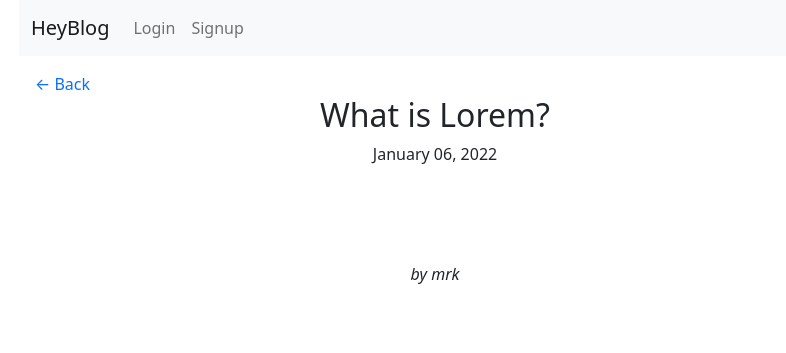
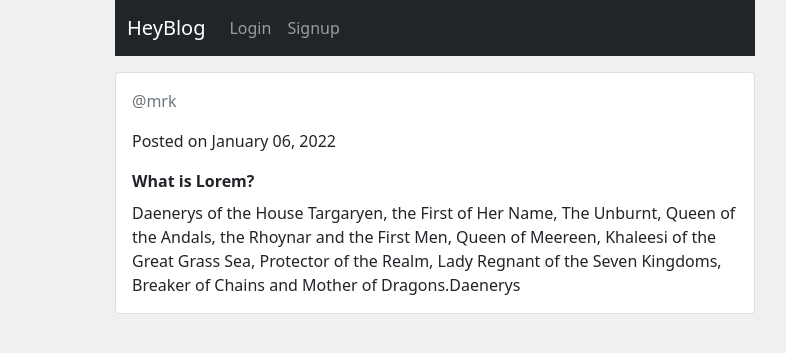
Before and after one commit to mark-akbarov/heyblog, a Django app: page /blog/3/ in a window 1280 px wide. Shown: the top 353 px of the page, without its empty margins (205-991 px from the left). Run offline with Django 3.2, Linux system fonts and the light colour scheme; data comes from the database, SQL or seed files in the repository; both versions use the stored data as it was after the commit.

Commit message:
Redesign templates

```diff
--- a/blog/models.py
+++ b/blog/models.py
@@ -6,13 +6,23 @@ class Blog(models.Model):
     title = models.CharField(max_length=150)
     text = models.CharField(max_length=280, default='100')
     date = models.DateTimeField(auto_now_add=True)
-    author = models.ForeignKey(
-    get_user_model(),
-    on_delete=models.CASCADE,
-    )
+    author = models.ForeignKey(get_user_model(), on_delete=models.CASCADE,)
 
     def __str__(self):
         return self.title
 
     def get_absolute_url(self):
         return reverse('blog_detail', kwargs={'pk' : self.pk})
+
+
+class Comment(models.Model):
+    post = models.ForeignKey(Blog, on_delete=models.CASCADE, related_name='comments')
+    name = models.CharField(max_length=80)
+    email = models.EmailField()
+    body = models.TextField()
+    created = models.DateTimeField(auto_now_add=True)
+    updated = models.DateTimeField(auto_now=True)
+    active = models.BooleanField(default=True)
+
+    class Meta:
+        ordering = ('created',)
--- a/blog/templates/blog/base.html
+++ b/blog/templates/blog/base.html
@@ -11,12 +11,13 @@
 
     <style>
       body{
-        width: 65%;
+        width: 50%;
         margin: 0 auto;
+        background-color: #f0f0f0;
       }
 
       div.card{
-        margin: 3em;
+        margin-top: 1em;
       }
       @media only screen and (max-width: 600px) {
         body {
@@ -27,12 +28,16 @@
         div.card{
           margin: 0.5em;
         }
+
+        p.author-title{
+          font-size: 8px;
+        }
       }
     </style>
 
   </head>
   <body>
-    <nav class="navbar navbar-expand-lg navbar-light bg-light">
+    <nav class="navbar navbar-expand-lg navbar-dark bg-dark">
       <div class="container-fluid">
         <a class="navbar-brand" href="{% url 'home' %}">HeyBlog</a>
         <button class="navbar-toggler" type="button" data-bs-toggle="collapse" data-bs-target="#navbarNavDropdown" aria-controls="navbarNavDropdown" aria-expanded="false" aria-label="Toggle navigation">
--- a/blog/templates/blog/blog_detail.html
+++ b/blog/templates/blog/blog_detail.html
@@ -1,25 +1,18 @@
 {% extends 'blog/base.html' %}
 {% block content %}
-<div class="detail_text" style="margin: 1em;">
-  <a href="{% url 'home' %}" style="text-decoration: none;" > ← Back </a>
-        <div style="text-align: center;">
-            <h2>{{ blog.title }}</h2>
-            <p>{{ blog.date|date:"F d, Y" }}</p>
+<div class="detail_text" >
+        <div class="card mb-0">
+          <div class="card-body" >
+              <p class="card-text text-muted">@{{ blog.author }}</p>
+              <p class="card-text title" >Posted on {{ blog.date|date:"F d, Y" }}</p>
+              <strong><p class="card-title">{{ blog.title }}</p></strong>
+              <p class="card-text">{{ blog.text }}</p>
+          </div>
         </div>
-        <p style="padding: 2em;"">{{ blog.body }}</p>
-        <p style="text-align: center;"><em>by  {{ blog.author }}</em></p>
         {% if object.author == user %}
         <ul class="nav nav-pills mb-3 justify-content-center" id="pills-tab" role="tablist">
-            <a href="{% url 'blog_update' object.id %}">
-            <li class="nav-item" role="presentation">
-                <button class="nav-link active" id="pills-home-tab" data-bs-toggle="pill" data-bs-target="#pills-home" type="button" role="tab" aria-controls="pills-home" aria-selected="true">Edit</button>
-              </li>
-            </a>
-            <a href="{% url 'blog_delete' object.id %}" style="text-decoration: none;">
-              <li class="nav-item" role="presentation">
-                <button class="nav-link" id="pills-profile-tab" data-bs-toggle="pill" data-bs-target="#pills-profile" type="button" role="tab" aria-controls="pills-profile" aria-selected="false">Delete</button>
-              </li>
-            </a>
+            <a href="{% url 'blog_update' object.id %}">Edit</a>
+            <a href="{% url 'blog_delete' object.id %}">Delete</a>
         </ul>
         {% endif %}
 </div>
--- a/blog/urls.py
+++ b/blog/urls.py
@@ -1,11 +1,12 @@
 from django.urls import path
 from .views import BlogListView, BlogDetailView, BlogCreateView, BlogUpdateView, BlogDeleteView
+
 
 urlpatterns = [
    path('', BlogListView.as_view(), name='home'),
    path('blog/new/', BlogCreateView.as_view(), name='blog_create'),
    path('blog/<int:pk>/', BlogDetailView.as_view(), name='blog_detail'),
-   path('blog/<int:pk>/update/', BlogUpdateView.as_view(), name='blog_update'),
+   path('blog/<int:pk>/update/', BlogUpdateView, name='blog_update'),
    path('blog/<int:pk>/delete/', BlogDeleteView.as_view(), name='blog_delete'),
 
 
--- a/blog/views.py
+++ b/blog/views.py
@@ -8,7 +8,7 @@ from django.views.generic import (
 from django.contrib.auth.mixins import (
 LoginRequiredMixin, UserPassesTestMixin
 )
-from .models import Blog
+from .models import Blog, Comment
 
 
 class BlogListView(ListView):
@@ -27,7 +27,7 @@ class BlogDetailView(DetailView):
 
 class BlogCreateView(LoginRequiredMixin, CreateView):
     model = Blog
-    fields = ['title', 'body']
+    fields = ['title', 'text']
     login_url = 'login'
 
     def form_valid(self, form):
@@ -38,7 +38,7 @@ class BlogCreateView(LoginRequiredMixin, CreateView):
 class BlogUpdateView(LoginRequiredMixin, UserPassesTestMixin, UpdateView):
     model = Blog
     template_name = 'blog/blog_update.html'
-    fields = ['title', 'body']
+    fields = ['title', 'text']
     login_url = 'login'
 
     def form_valid(self, form):
--- a/blog_project/settings.py
+++ b/blog_project/settings.py
@@ -23,7 +23,7 @@ BASE_DIR = Path(__file__).resolve().parent.parent
 SECRET_KEY = 'django-insecure-5jfm+s0a)rqrh9lwk3z^#s661z!#=9@e64%n+4_1_2)cz+bv@m'
 
 # SECURITY WARNING: don't run with debug turned on in production!
-DEBUG = False
+DEBUG = True
 
 ALLOWED_HOSTS = ['*']
 
```
Also changed, not shown: blog/admin.py (+7 -2 lines), blog/forms.py (added, +7 -0 lines), blog/templates/blog/home.html (+8 -10 lines), blog/migrations/0005_comment.py (added), db.sqlite3.
